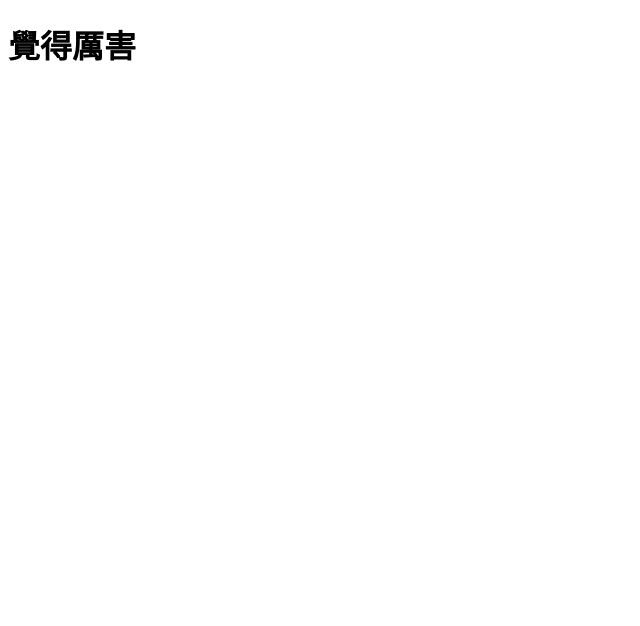
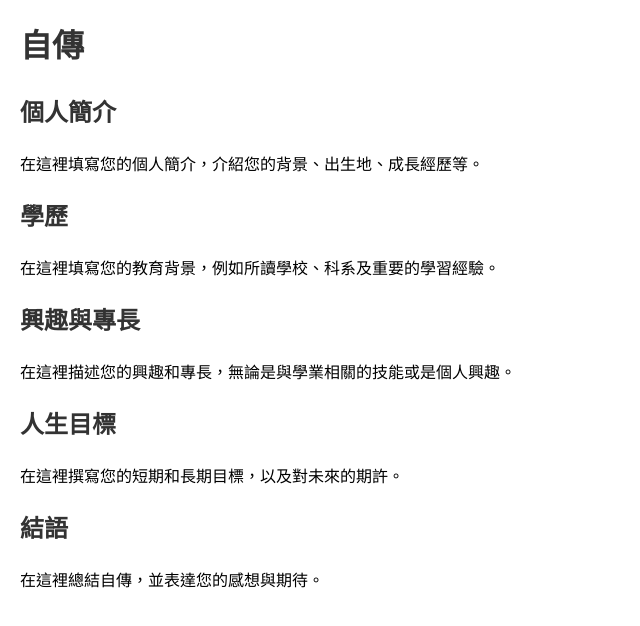
Before and after one commit to 0317wu/test.io, a plain HTML site: page index.html in a window 1280 px wide. Shown: the whole page, without its empty margins (0-640 px from the left). Drawn offline with Linux system fonts and the light colour scheme.

Commit message:
Update index.html

```diff
--- a/index.html
+++ b/index.html
@@ -1,9 +1,50 @@
 <!DOCTYPE html>
-<html>
-  <head>
-    <meta charset="utf-8">
-    <title>你好，GitHub</title>
-  </head>
-  <body>
-    <h1>覺得厲害</h1>
-  </body>
+<html lang="zh-Hant">
+<head>
+    <meta charset="UTF-8">
+    <meta name="viewport" content="width=device-width, initial-scale=1.0">
+    <title>自傳</title>
+    <style>
+        body {
+            font-family: Arial, sans-serif;
+            line-height: 1.6;
+            margin: 20px;
+        }
+        h1, h2 {
+            color: #333;
+        }
+        section {
+            margin-bottom: 20px;
+        }
+    </style>
+</head>
+<body>
+    <h1>自傳</h1>
+
+    <section>
+        <h2>個人簡介</h2>
+        <p>在這裡填寫您的個人簡介，介紹您的背景、出生地、成長經歷等。</p>
+    </section>
+
+    <section>
+        <h2>學歷</h2>
+        <p>在這裡填寫您的教育背景，例如所讀學校、科系及重要的學習經驗。</p>
+    </section>
+
+    <section>
+        <h2>興趣與專長</h2>
+        <p>在這裡描述您的興趣和專長，無論是與學業相關的技能或是個人興趣。</p>
+    </section>
+
+    <section>
+        <h2>人生目標</h2>
+        <p>在這裡撰寫您的短期和長期目標，以及對未來的期許。</p>
+    </section>
+
+    <section>
+        <h2>結語</h2>
+        <p>在這裡總結自傳，並表達您的感想與期待。</p>
+    </section>
+
+</body>
+</html>
```
